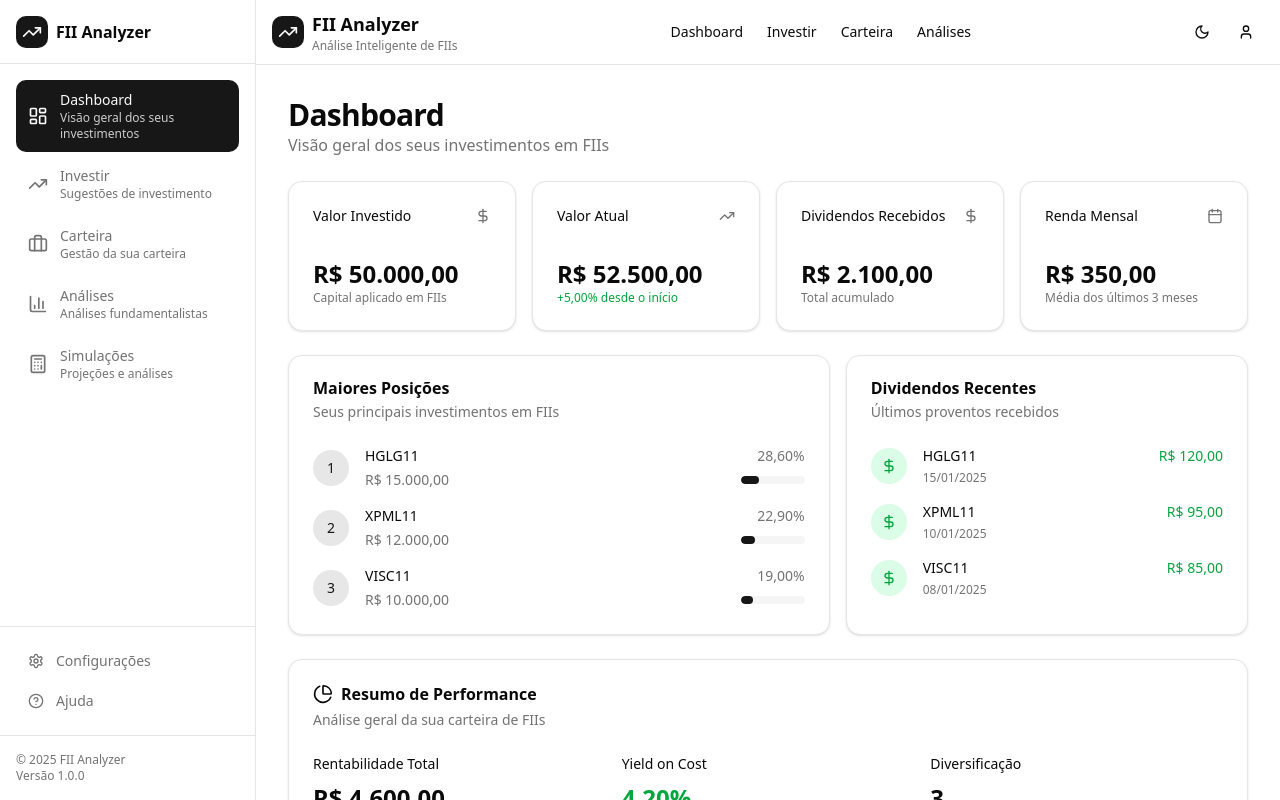
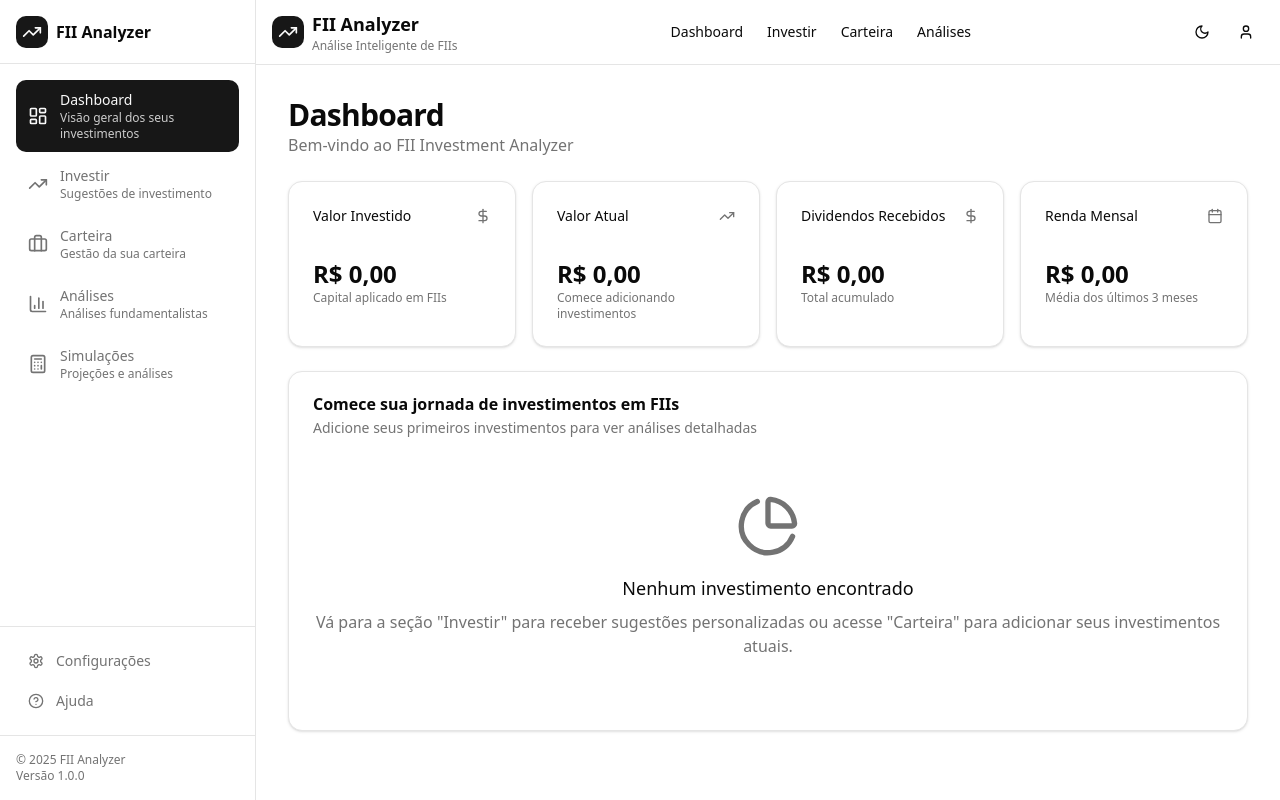
Before and after one commit to cccarv82/fii-investment-analyzer, a React (Vite) app: page / in a window 1280 px wide. Built offline with nearby package versions, Linux system fonts and the light colour scheme.

Commit message:
fix: removendo dados mockados

```diff
--- a/src/pages/Dashboard.jsx
+++ b/src/pages/Dashboard.jsx
@@ -1,33 +1,195 @@
-import React from 'react';
-import { LayoutDashboard, TrendingUp, DollarSign, PieChart, Calendar } from 'lucide-react';
-import { Card, CardContent, CardDescription, CardHeader, CardTitle } from '../components/ui/card';
-import { formatCurrency, formatPercentage, formatDate } from '../lib/utils/formatters';
+import React from "react";
+import {
+  LayoutDashboard,
+  TrendingUp,
+  DollarSign,
+  PieChart,
+  Calendar,
+} from "lucide-react";
+import {
+  Card,
+  CardContent,
+  CardDescription,
+  CardHeader,
+  CardTitle,
+} from "../components/ui/card";
+import {
+  formatCurrency,
+  formatPercentage,
+  formatDate,
+} from "../lib/utils/formatters";
+import { usePortfolio } from "../contexts/PortfolioContext";
 
-const Dashboard = ({ portfolioData, marketData }) => {
-  // Dados mock para demonstração
-  const mockData = {
-    totalInvested: 50000,
-    currentValue: 52500,
-    totalDividends: 2100,
-    monthlyYield: 350,
-    performance: 5.0,
-    topAssets: [
-      { ticker: 'HGLG11', value: 15000, percentage: 28.6 },
-      { ticker: 'XPML11', value: 12000, percentage: 22.9 },
-      { ticker: 'VISC11', value: 10000, percentage: 19.0 }
-    ],
-    recentDividends: [
-      { ticker: 'HGLG11', value: 120, date: '2025-01-15' },
-      { ticker: 'XPML11', value: 95, date: '2025-01-10' },
-      { ticker: 'VISC11', value: 85, date: '2025-01-08' }
-    ]
-  };
+const Dashboard = () => {
+  // Usar dados reais do contexto da carteira
+  const {
+    totalInvested,
+    currentValue,
+    totalDividends,
+    monthlyYield,
+    performance,
+    positions,
+    recentDividends,
+    loading,
+    error,
+  } = usePortfolio();
 
-  const data = portfolioData || mockData;
+  // Calcular maiores posições a partir dos dados reais
+  const topAssets = positions
+    .sort((a, b) => b.totalInvested - a.totalInvested)
+    .slice(0, 3)
+    .map((position) => ({
+      ticker: position.ticker,
+      value: position.totalInvested,
+      percentage:
+        totalInvested > 0 ? (position.totalInvested / totalInvested) * 100 : 0,
+    }));
 
-  const performanceColor = data.performance >= 0 ? 'text-green-600' : 'text-red-600';
-  const performanceIcon = data.performance >= 0 ? TrendingUp : TrendingUp;
+  // Calcular performance
+  const calculatedPerformance =
+    totalInvested > 0
+      ? ((currentValue - totalInvested) / totalInvested) * 100
+      : 0;
 
+  const performanceColor =
+    calculatedPerformance >= 0 ? "text-green-600" : "text-red-600";
+
+  // Estado de carregamento
+  if (loading) {
+    return (
+      <div className="space-y-6">
+        <div>
+          <h1 className="text-3xl font-bold tracking-tight">Dashboard</h1>
+          <p className="text-muted-foreground">
+            Carregando seus investimentos...
+          </p>
+        </div>
+        <div className="grid gap-4 md:grid-cols-2 lg:grid-cols-4">
+          {[...Array(4)].map((_, i) => (
+            <Card key={i}>
+              <CardContent className="p-6">
+                <div className="animate-pulse">
+                  <div className="h-4 bg-gray-200 rounded w-3/4 mb-2"></div>
+                  <div className="h-8 bg-gray-200 rounded w-1/2"></div>
+                </div>
+              </CardContent>
+            </Card>
+          ))}
+        </div>
+      </div>
+    );
+  }
+
+  // Estado de erro
+  if (error) {
+    return (
+      <div className="space-y-6">
+        <div>
+          <h1 className="text-3xl font-bold tracking-tight">Dashboard</h1>
+          <p className="text-red-600">Erro ao carregar dados: {error}</p>
+        </div>
+      </div>
+    );
+  }
+
+  // Estado vazio (primeira vez usando)
+  const isEmpty = totalInvested === 0 && positions.length === 0;
+
+  if (isEmpty) {
+    return (
+      <div className="space-y-6">
+        <div>
+          <h1 className="text-3xl font-bold tracking-tight">Dashboard</h1>
+          <p className="text-muted-foreground">
+            Bem-vindo ao FII Investment Analyzer
+          </p>
+        </div>
+
+        {/* Cards zerados */}
+        <div className="grid gap-4 md:grid-cols-2 lg:grid-cols-4">
+          <Card>
+            <CardHeader className="flex flex-row items-center justify-between space-y-0 pb-2">
+              <CardTitle className="text-sm font-medium">
+                Valor Investido
+              </CardTitle>
+              <DollarSign className="h-4 w-4 text-muted-foreground" />
+            </CardHeader>
+            <CardContent>
+              <div className="text-2xl font-bold">{formatCurrency(0)}</div>
+              <p className="text-xs text-muted-foreground">
+                Capital aplicado em FIIs
+              </p>
+            </CardContent>
+          </Card>
+
+          <Card>
+            <CardHeader className="flex flex-row items-center justify-between space-y-0 pb-2">
+              <CardTitle className="text-sm font-medium">Valor Atual</CardTitle>
+              <TrendingUp className="h-4 w-4 text-muted-foreground" />
+            </CardHeader>
+            <CardContent>
+              <div className="text-2xl font-bold">{formatCurrency(0)}</div>
+              <p className="text-xs text-muted-foreground">
+                Comece adicionando investimentos
+              </p>
+            </CardContent>
+          </Card>
+
+          <Card>
+            <CardHeader className="flex flex-row items-center justify-between space-y-0 pb-2">
+              <CardTitle className="text-sm font-medium">
+                Dividendos Recebidos
+              </CardTitle>
+              <DollarSign className="h-4 w-4 text-muted-foreground" />
+            </CardHeader>
+            <CardContent>
+              <div className="text-2xl font-bold">{formatCurrency(0)}</div>
+              <p className="text-xs text-muted-foreground">Total acumulado</p>
+            </CardContent>
+          </Card>
+
+          <Card>
+            <CardHeader className="flex flex-row items-center justify-between space-y-0 pb-2">
+              <CardTitle className="text-sm font-medium">
+                Renda Mensal
+              </CardTitle>
+              <Calendar className="h-4 w-4 text-muted-foreground" />
+            </CardHeader>
+            <CardContent>
+              <div className="text-2xl font-bold">{formatCurrency(0)}</div>
+              <p className="text-xs text-muted-foreground">
+                Média dos últimos 3 meses
+              </p>
+            </CardContent>
+          </Card>
+        </div>
+
+        {/* Mensagem de boas-vindas */}
+        <Card>
+          <CardHeader>
+            <CardTitle>Comece sua jornada de investimentos em FIIs</CardTitle>
+            <CardDescription>
+              Adicione seus primeiros investimentos para ver análises detalhadas
+            </CardDescription>
+          </CardHeader>
+          <CardContent>
+            <div className="text-center py-8">
+              <PieChart className="h-16 w-16 text-muted-foreground mx-auto mb-4" />
+              <h3 className="text-lg font-medium mb-2">
+                Nenhum investimento encontrado
+              </h3>
+              <p className="text-muted-foreground mb-4">
+                Vá para a seção "Investir" para receber sugestões personalizadas
+                ou acesse "Carteira" para adicionar seus investimentos atuais.
+              </p>
+            </div>
+          </CardContent>
+        </Card>
+      </div>
+    );
+  }
+
+  // Dashboard com dados reais
   return (
     <div className="space-y-6">
       {/* Header */}
@@ -48,7 +210,9 @@ const Dashboard = ({ portfolioData, marketData }) => {
             <DollarSign className="h-4 w-4 text-muted-foreground" />
           </CardHeader>
           <CardContent>
-            <div className="text-2xl font-bold">{formatCurrency(data.totalInvested)}</div>
+            <div className="text-2xl font-bold">
+              {formatCurrency(totalInvested)}
+            </div>
             <p className="text-xs text-muted-foreground">
               Capital aplicado em FIIs
             </p>
@@ -57,15 +221,16 @@ const Dashboard = ({ portfolioData, marketData }) => {
 
         <Card>
           <CardHeader className="flex flex-row items-center justify-between space-y-0 pb-2">
-            <CardTitle className="text-sm font-medium">
-              Valor Atual
-            </CardTitle>
+            <CardTitle className="text-sm font-medium">Valor Atual</CardTitle>
             <TrendingUp className="h-4 w-4 text-muted-foreground" />
           </CardHeader>
           <CardContent>
-            <div className="text-2xl font-bold">{formatCurrency(data.currentValue)}</div>
+            <div className="text-2xl font-bold">
+              {formatCurrency(currentValue)}
+            </div>
             <p className={`text-xs ${performanceColor}`}>
-              {data.performance >= 0 ? '+' : ''}{formatPercentage(data.performance)} desde o início
+              {calculatedPerformance >= 0 ? "+" : ""}
+              {formatPercentage(calculatedPerformance)} desde o início
             </p>
           </CardContent>
         </Card>
@@ -78,22 +243,22 @@ const Dashboard = ({ portfolioData, marketData }) => {
             <DollarSign className="h-4 w-4 text-muted-foreground" />
           </CardHeader>
           <CardContent>
-            <div className="text-2xl font-bold">{formatCurrency(data.totalDividends)}</div>
-            <p className="text-xs text-muted-foreground">
-              Total acumulado
-            </p>
+            <div className="text-2xl font-bold">
+              {formatCurrency(totalDividends)}
+            </div>
+            <p className="text-xs text-muted-foreground">Total acumulado</p>
           </CardContent>
         </Card>
 
         <Card>
           <CardHeader className="flex flex-row items-center justify-between space-y-0 pb-2">
-            <CardTitle className="text-sm font-medium">
-              Renda Mensal
-            </CardTitle>
+            <CardTitle className="text-sm font-medium">Renda Mensal</CardTitle>
             <Calendar className="h-4 w-4 text-muted-foreground" />
           </CardHeader>
           <CardContent>
-            <div className="text-2xl font-bold">{formatCurrency(data.monthlyYield)}</div>
+            <div className="text-2xl font-bold">
+              {formatCurrency(monthlyYield)}
+            </div>
             <p className="text-xs text-muted-foreground">
               Média dos últimos 3 meses
             </p>
@@ -112,8 +277,9 @@ const Dashboard = ({ portfolioData, marketData }) => {
             </CardDescription>
           </CardHeader>
           <CardContent>
+            {topAssets.length > 0 ? (
               <div className="space-y-4">
-              {data.topAssets.map((asset, index) => (
+                {topAssets.map((asset, index) => (
                   <div key={asset.ticker} className="flex items-center">
                     <div className="w-9 h-9 rounded-full bg-primary/10 flex items-center justify-center mr-4">
                       <span className="text-sm font-medium text-primary">
@@ -136,7 +302,9 @@ const Dashboard = ({ portfolioData, marketData }) => {
                         <div className="w-16 h-2 bg-secondary rounded-full overflow-hidden">
                           <div
                             className="h-full bg-primary rounded-full"
-                          style={{ width: `${asset.percentage}%` }}
+                            style={{
+                              width: `${Math.min(asset.percentage, 100)}%`,
+                            }}
                           />
                         </div>
                       </div>
@@ -144,6 +312,12 @@ const Dashboard = ({ portfolioData, marketData }) => {
                   </div>
                 ))}
               </div>
+            ) : (
+              <div className="text-center py-8 text-muted-foreground">
+                <PieChart className="h-8 w-8 mx-auto mb-2" />
+                <p>Nenhuma posição encontrada</p>
+              </div>
+            )}
           </CardContent>
         </Card>
 
@@ -151,13 +325,12 @@ const Dashboard = ({ portfolioData, marketData }) => {
         <Card className="col-span-3">
           <CardHeader>
             <CardTitle>Dividendos Recentes</CardTitle>
-            <CardDescription>
-              Últimos proventos recebidos
-            </CardDescription>
+            <CardDescription>Últimos proventos recebidos</CardDescription>
           </CardHeader>
           <CardContent>
+            {recentDividends && recentDividends.length > 0 ? (
               <div className="space-y-4">
-              {data.recentDividends.map((dividend, index) => (
+                {recentDividends.slice(0, 5).map((dividend, index) => (
                   <div key={index} className="flex items-center">
                     <div className="w-9 h-9 rounded-full bg-green-100 dark:bg-green-900 flex items-center justify-center mr-4">
                       <DollarSign className="h-4 w-4 text-green-600 dark:text-green-400" />
@@ -168,7 +341,7 @@ const Dashboard = ({ portfolioData, marketData }) => {
                           {dividend.ticker}
                         </p>
                         <p className="text-sm font-medium text-green-600">
-                        {formatCurrency(dividend.value)}
+                          {formatCurrency(dividend.amount)}
                         </p>
                       </div>
                       <p className="text-xs text-muted-foreground">
@@ -178,6 +351,12 @@ const Dashboard = ({ portfolioData, marketData }) => {
                   </div>
                 ))}
               </div>
+            ) : (
+              <div className="text-center py-8 text-muted-foreground">
+                <Calendar className="h-8 w-8 mx-auto mb-2" />
+                <p>Nenhum dividendo registrado</p>
+              </div>
+            )}
           </CardContent>
         </Card>
       </div>
@@ -198,7 +377,7 @@ const Dashboard = ({ portfolioData, marketData }) => {
             <div className="space-y-2">
               <h4 className="text-sm font-medium">Rentabilidade Total</h4>
               <div className="text-2xl font-bold">
-                {formatCurrency(data.currentValue - data.totalInvested + data.totalDividends)}
+                {formatCurrency(currentValue - totalInvested + totalDividends)}
               </div>
               <p className="text-xs text-muted-foreground">
                 Valorização + Dividendos
@@ -208,7 +387,9 @@ const Dashboard = ({ portfolioData, marketData }) => {
             <div className="space-y-2">
               <h4 className="text-sm font-medium">Yield on Cost</h4>
               <div className="text-2xl font-bold text-green-600">
-                {formatPercentage((data.totalDividends / data.totalInvested) * 100)}
+                {totalInvested > 0
+                  ? formatPercentage((totalDividends / totalInvested) * 100)
+                  : "0,00%"}
               </div>
               <p className="text-xs text-muted-foreground">
                 Dividendos / Valor Investido
@@ -217,12 +398,8 @@ const Dashboard = ({ portfolioData, marketData }) => {
 
             <div className="space-y-2">
               <h4 className="text-sm font-medium">Diversificação</h4>
-              <div className="text-2xl font-bold">
-                {data.topAssets.length}
-              </div>
-              <p className="text-xs text-muted-foreground">
-                FIIs na carteira
-              </p>
+              <div className="text-2xl font-bold">{positions.length}</div>
+              <p className="text-xs text-muted-foreground">FIIs na carteira</p>
             </div>
           </div>
         </CardContent>
```
Also changed, not shown: src/contexts/PortfolioContext.jsx (+44 -36 lines). Lines whose indentation alone changed are shown as unchanged.
